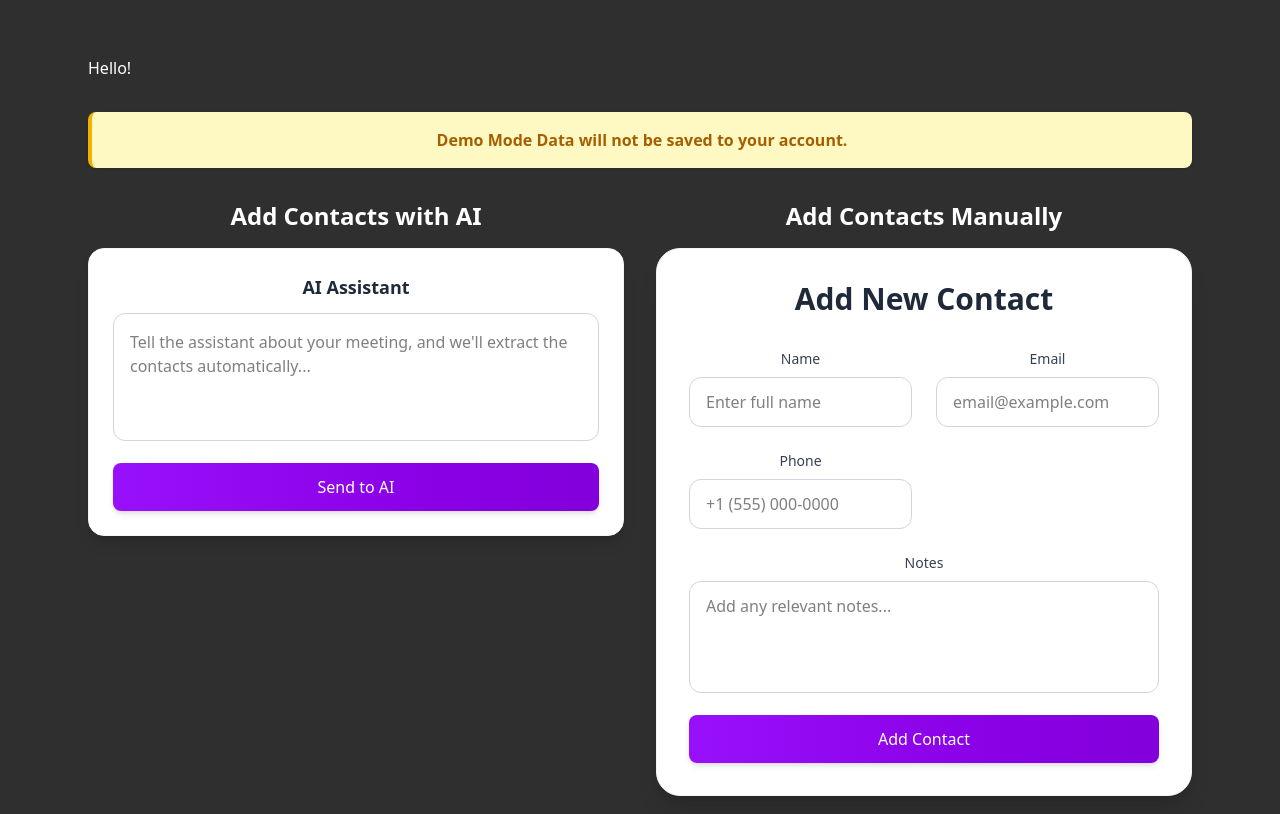
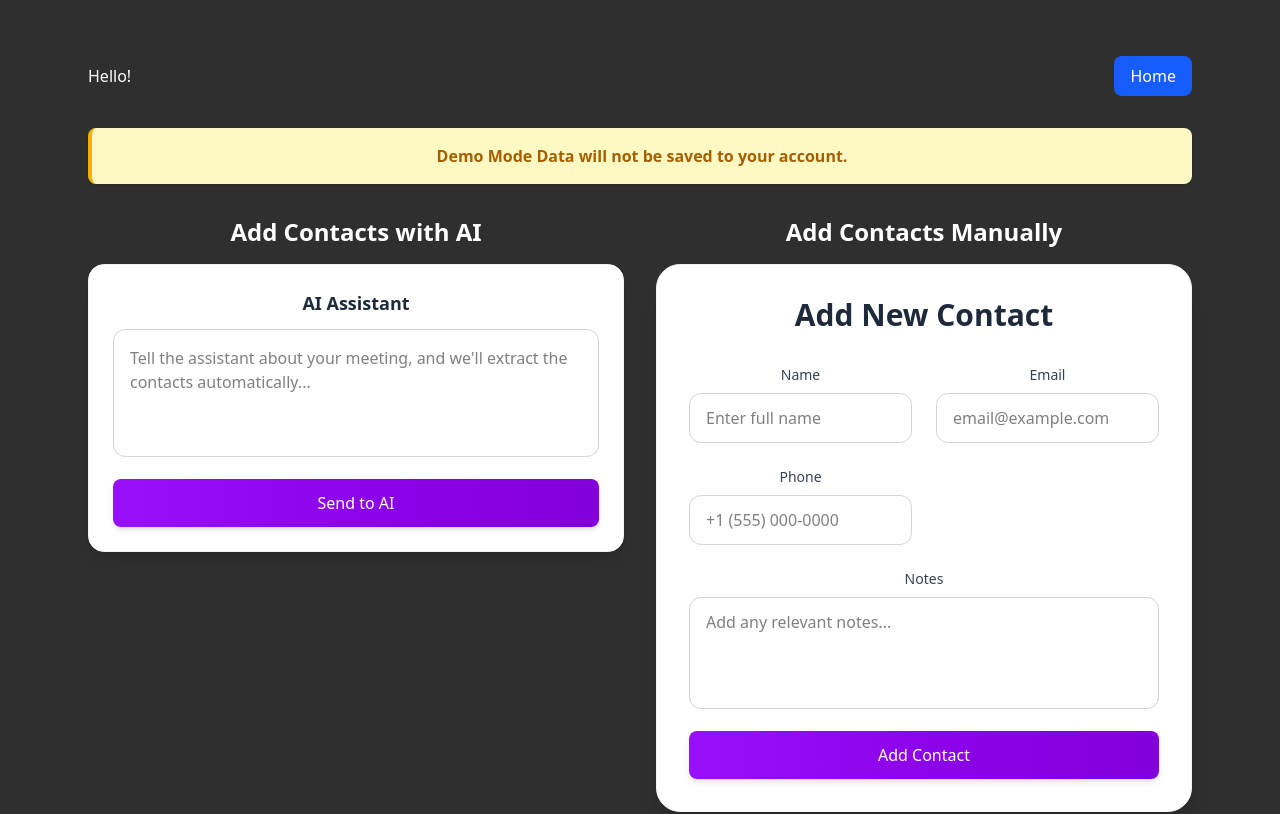
Before and after one commit to Asin-Junior-Honore/heygov-mini-crm-task, a React (Vite) app in the folder client/: page /demo in a window 1280 px wide. Shown: the top 814 px of the page. Built offline with nearby package versions, Linux system fonts and the light colour scheme; no server answers.

Commit message:
`Updated ContactsPage.tsx to use Link from react-router-dom and added logout button`

```diff
--- a/client/src/pages/ContactsPage.tsx
+++ b/client/src/pages/ContactsPage.tsx
@@ -4,7 +4,7 @@ import AssistantChat from "../components/AssistantChat";
 import ContactList from "../components/ContactList";
 import SearchBar from "../components/SearchBar";
 import { AuthContext } from "../context/AuthContext";
-import { useNavigate } from "react-router-dom";
+import { Link, useNavigate } from "react-router-dom";
 
 interface ContactsPageProps {
     demoMode?: boolean;
@@ -21,10 +21,20 @@ export default function ContactsPage({ demoMode }: ContactsPageProps) {
 
     return (
         <div className="max-w-6xl mx-auto lg:p-6 space-y-8">
+
             <div className="flex items-center justify-between text-white">
                 <div>
-                    {ctx?.user?.username ? `Hello, ${ctx.user.username}` : "Hello!"}
+                    <h3>  {ctx?.user?.username ? `Hello, ${ctx.user.username}` : "Hello!"}</h3>
                 </div>
+
+                <div className="flex gap-2">
+                    <Link
+                        to="/"
+                        className="px-4 py-2 bg-blue-600 hover:bg-blue-700 rounded-lg text-white font-medium transition-all"
+                    >
+                        Home
+                    </Link>
+
                     {ctx?.user && (
                         <button
                             onClick={handleLogout}
@@ -33,6 +43,7 @@ export default function ContactsPage({ demoMode }: ContactsPageProps) {
                             Logout
                         </button>
                     )}
+                </div>
             </div>
 
             {/* Demo Mode Alert */}
```
Lines whose indentation alone changed are shown as unchanged.
